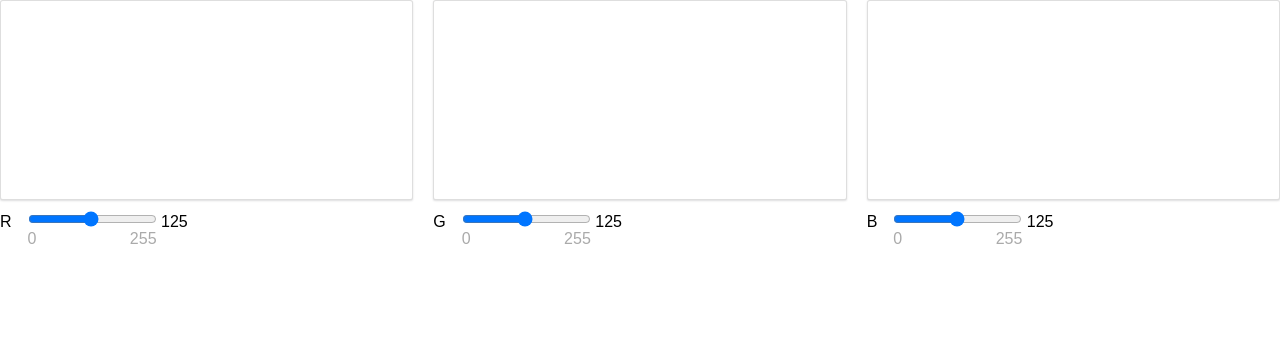
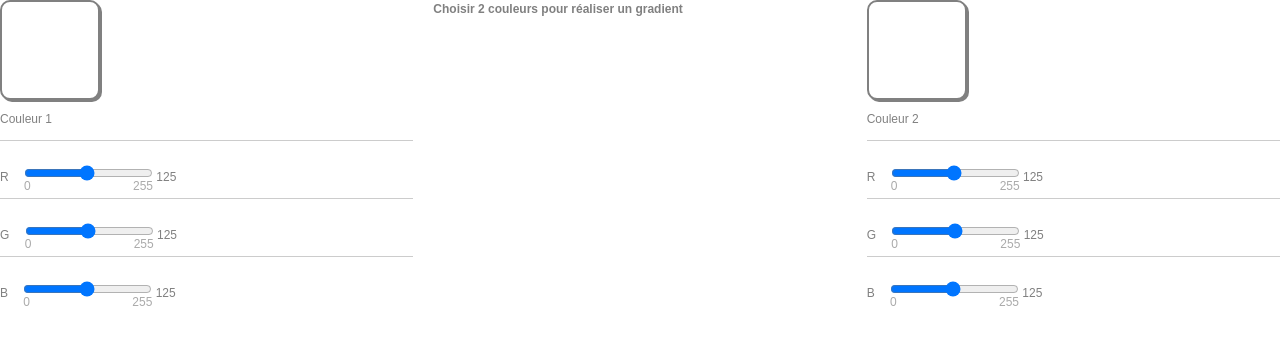
Before and after one commit to ddiez31/colorpicker, a plain HTML site: page index.html in a window 1280 px wide. Drawn offline with nearby package versions, Linux system fonts and the light colour scheme.

Commit message:
mise en place sélection couleurs

```diff
--- a/index.html
+++ b/index.html
@@ -27,21 +27,29 @@
 
     <div class="ui three column grid">
         <div class="column">
-            <div class="ui segment">
-            </div>
-            R<input type="range" class="range" id="r" min="0" max="255" step="1" value="125" />
+            <div class="ui segment" id="color1">
+            </div>Couleur 1
+            <hr> R <input type="range" class="range" id="r1" min="0" max="255" step="1" value="125" />
+            <output></output><br>
+            <hr> G <input type="range" class="range" id="g1" min="0" max="255" step="1" value="125" />
+            <output></output><br>
+            <hr> B
+            <input type="range" class="range" id="b1" min="0" max="255" step="1" value="125" />
             <output></output>
         </div>
         <div class="column">
-            <div class="ui segment">
-            </div>
-            G<input type="range" class="range" id="g" min="0" max="255" step="1" value="125" />
-            <output></output>
+            <strong>Choisir 2 couleurs pour réaliser un gradient</strong>
         </div>
         <div class="column">
-            <div class="ui segment">
-            </div>
-            B<input type="range" class="range" id="b" min="0" max="255" step="1" value="125" />
+            <div class="ui segment" id="color2">
+            </div>Couleur 2
+            <hr> R
+            <input type="range" class="range" id="r2" min="0" max="255" step="1" value="125" />
+            <output></output><br>
+            <hr> G <input type="range" class="range" id="g2" min="0" max="255" step="1" value="125" />
+            <output></output><br>
+            <hr> B
+            <input type="range" class="range" id="b2" min="0" max="255" step="1" value="125" />
             <output></output>
         </div>
     </div>
--- a/js/index.js
+++ b/js/index.js
@@ -1,32 +1,61 @@
 $(document).ready(function() {
-    var R, G, B, bgColor;
+    var color1R, color1G, color1B;
+    var color2R, color2G, color2B;
+    var bgColor1 = [];
+    var bgColor2 = [];
 
-    $(function() {
-        var valdef = $('.range').val();
-        $('.range').next().text(valdef); // Valeur par défaut
-        $('.range').on('input', function() {
-            var $set = $(this).val();
-            $(this).next().text($set);
 
-        });
+    var valdef = $('.range').val();
+    $('.range').next().text(valdef); // Valeur par défaut
+    $('.range').on('input', function() {
+        var $set = $(this).val();
+        $(this).next().text($set);
     });
 
-    $('#r').change(function() {
-        R = $(this).val();
-        console.log("R = " + R);
-    });
-    $('#g').change(function() {
-        G = $('#g').val();
-        console.log("G = " + G);
-    });
-    $('#b').change(function() {
-        B = $('#b').val();
-        console.log("B = " + B);
+    $('#r1').change(function() {
+        color1R = $(this).val();
+        console.log("R1 = " + color1R);
     });
 
-    $('.range').change('input', function() {
-        bgColor = Number(R + B + G);
-        console.log(bgColor);
+    $('#r2').change(function() {
+        color2R = $(this).val();
+        console.log("R2 = " + color2R);
     });
 
+    $('#g1').change(function() {
+        color1G = $(this).val();
+        console.log("G1 = " + color1G);
+    });
+
+    $('#g2').change(function() {
+        color2G = $(this).val();
+        console.log("G2 = " + color2G);
+    });
+
+    $('#b1').change(function() {
+        color1B = $(this).val();
+        console.log("B1 = " + color1B);
+    });
+
+    $('#b2').change(function() {
+        color2B = $(this).val();
+        console.log("B2 = " + color2B);
+    });
+
+    $('.range').change(function() {
+        bgColor1 = [];
+        bgColor2 = [];
+        bgColor1.push(color1R, color1G, color1B);
+        var result1 = bgColor1.toString();
+        bgColor2.push(color2R, color2G, color2B);
+        var result2 = bgColor2.toString();
+        console.log("RGB1= " + result1);
+        console.log("RGB2= " + result2);
+        $('#color1').css('background-color', 'rgb(' + result1 + ')');
+        $('#color2').css('background-color', 'rgb(' + result2 + ')');
+        $('body').css('background-color', 'rgb(' + result1 + ')');
+    });
+
+
+
 });
--- /dev/null
+++ b/sass/screen.scss
@@ -0,0 +1,6 @@
+/* Welcome to Compass.
+ * In this file you should write your main styles. (or centralize your imports)
+ * Import this file using the following HTML or equivalent:
+ * <link href="/stylesheets/screen.css" media="screen, projection" rel="stylesheet" type="text/css" /> */
+
+@import "compass/reset";
--- /dev/null
+++ b/sass/style.scss
@@ -0,0 +1,42 @@
+@import 'compass';
+input[type='range'] {
+    position: relative;
+    margin-left: 1em;
+}
+
+input[type='range']:after,
+input[type='range']:before {
+    position: absolute;
+    top: 1em;
+    color: #aaa;
+}
+
+input[type='range']:before {
+    left: 0em;
+    content: attr(min);
+}
+
+input[type='range']:after {
+    right: 0em;
+    content: attr(max);
+}
+
+.segment {
+    height: 100px;
+    width: 100px;
+}
+
+.column {
+    font-size: 12px;
+}
+
+#color1,
+#color2 {
+    box-shadow: 2px 2px;
+    border-radius: 10px;
+    border: 2px solid gray;
+}
+
+.grid {
+    color: gray;
+}
```
Also changed, not shown: css/screen.css (added), css/style.css, 1 other file.
